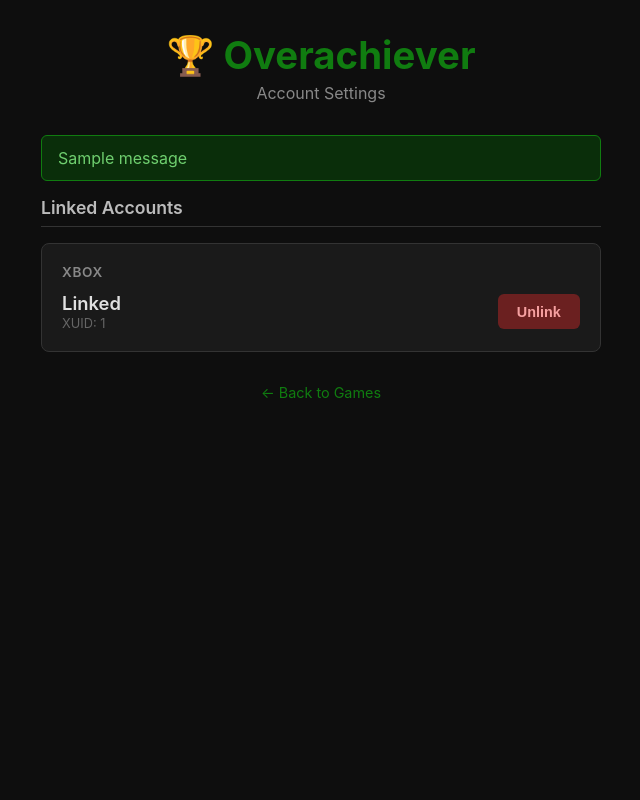
After one commit to bmoneill/overachiever, a Flask app: page /settings in a window 1280 px wide. The commit adds this page. Shown: the whole page, without its empty margins (319-959 px from the left). Run offline with Flask 3, Linux system fonts and the light colour scheme; a user stored in the database is signed in; tables that the repository leaves empty hold one stand-in row (values such as "Sample post"); one stand-in notice (Sample message) is shown; a database or web service that is not in the repository returns one stand-in record (values such as "Sample title"); data that the repository does not hold is empty.

Commit message:
Add Settings page

```diff
--- a/src/__init__.py
+++ b/src/__init__.py
@@ -19,7 +19,7 @@ login_manager.login_message_category = "error"
 # Each module uses `from . import app` / `from . import login_manager`
 # to register route decorators and callbacks on the already-created
 # instances, avoiding circular-import issues.
-from . import db, auth, routes  # noqa: E402, F401
+from . import db, auth, routes, settings  # noqa: E402, F401
 
 app.teardown_appcontext(db.close_db)
 
--- a/src/api/achievement.py
+++ b/src/api/achievement.py
@@ -1,9 +1,6 @@
 from abc import ABC, abstractmethod
 
-PLATFORM_PSN = 0
-PLATFORM_XBOX = 1
-PLATFORM_STEAM = 2
-
+from .platform import PLATFORM_PSN, PLATFORM_XBOX, PLATFORM_STEAM
 
 class Achievement:
     """Platform-agnostic representation of a single achievement."""
--- /dev/null
+++ b/src/api/platform.py
@@ -0,0 +1,3 @@
+PLATFORM_PSN = 0
+PLATFORM_XBOX = 1
+PLATFORM_STEAM = 2
--- a/src/api/xbox.py
+++ b/src/api/xbox.py
@@ -302,3 +302,48 @@ class XboxAchievementAPI(AchievementAPI):
             f"Achievement {achievement_id} not found for user {user_id} "
             f"in title {title_id}."
         )
+
+
+from .profile import Profile, ProfileAPI, ProfileAPIError
+from .platform import PLATFORM_XBOX as _PLATFORM_XBOX
+
+
+class XboxProfileAPI(ProfileAPI):
+    """Fetch Xbox user profiles from the OpenXBL API."""
+
+    def get_user_profile(self, user_id: str) -> Profile:
+        """Return the Xbox profile for the given XUID.
+
+        Raises :class:`ProfileAPIError` if the request fails or the
+        response format is unexpected.
+        """
+        try:
+            content = xbl_get(f"/v2/account/{user_id}")
+        except AchievementAPIError as exc:
+            raise ProfileAPIError(
+                f"Failed to fetch Xbox profile for user {user_id}: {exc}"
+            ) from exc
+
+        try:
+            settings = content["profileUsers"][0]["settings"]
+        except (KeyError, IndexError, TypeError) as exc:
+            raise ProfileAPIError(
+                f"Unexpected response format when fetching Xbox profile "
+                f"for user {user_id}."
+            ) from exc
+
+        settings_map = {s["id"]: s["value"] for s in settings}
+
+        gamertag = settings_map.get("Gamertag")
+        if not gamertag:
+            raise ProfileAPIError(
+                f"Gamertag not found in Xbox profile for user {user_id}."
+            )
+
+        avatar_url = settings_map.get("GameDisplayPicRaw", "")
+
+        return Profile(
+            platform_id=_PLATFORM_XBOX,
+            name=gamertag,
+            image_url=avatar_url,
+        )
--- a/src/auth.py
+++ b/src/auth.py
@@ -123,9 +123,8 @@ def register():
         username = request.form.get("username", "").strip()
         email = request.form.get("email", "").strip()
         password = request.form.get("password", "")
-        xuid = request.form.get("xuid", "").strip()
 
-        if not username or not email or not password or not xuid:
+        if not username or not email or not password:
             flash("Please fill in all fields.", "error")
             return redirect(url_for("register"))
 
@@ -142,8 +141,8 @@ def register():
 
         password_hash = generate_password_hash(password)
         db.execute(
-            "INSERT INTO users (username, email, password_hash, xuid) VALUES (?, ?, ?, ?)",
-            (username, email, password_hash, xuid),
+            "INSERT INTO users (username, email, password_hash) VALUES (?, ?, ?)",
+            (username, email, password_hash),
         )
         db.commit()
 
--- a/src/templates/achievement_guides.html
+++ b/src/templates/achievement_guides.html
@@ -211,6 +211,9 @@
                 <a class="nav-link" href="{{ url_for('my_games') }}"
                     >My Games</a
                 >
+                <a class="nav-link" href="{{ url_for('settings') }}"
+                    >Settings</a
+                >
                 <a class="nav-link logout" href="{{ url_for('logout') }}"
                     >Log Out</a
                 >
--- a/src/templates/game_achievements.html
+++ b/src/templates/game_achievements.html
@@ -186,6 +186,9 @@
                 <a class="nav-link" href="{{ url_for('my_games') }}"
                     >My Games</a
                 >
+                <a class="nav-link" href="{{ url_for('settings') }}"
+                    >Settings</a
+                >
                 <a class="nav-link logout" href="{{ url_for('logout') }}"
                     >Log Out</a
                 >
--- a/src/templates/game_guides.html
+++ b/src/templates/game_guides.html
@@ -198,6 +198,9 @@
                 <a class="nav-link" href="{{ url_for('my_games') }}"
                     >My Games</a
                 >
+                <a class="nav-link" href="{{ url_for('settings') }}"
+                    >Settings</a
+                >
                 <a class="nav-link logout" href="{{ url_for('logout') }}"
                     >Log Out</a
                 >
--- a/src/templates/games.html
+++ b/src/templates/games.html
@@ -191,6 +191,7 @@
     <body>
         <div class="nav-bar">
             <a class="nav-link" href="{{ url_for('my_games') }}">My Games</a>
+            <a class="nav-link" href="{{ url_for('settings') }}">Settings</a>
             <a class="nav-link logout" href="{{ url_for('logout') }}"
                 >Log Out</a
             >
--- /dev/null
+++ b/src/templates/settings.html
@@ -0,0 +1,228 @@
+<!doctype html>
+<html lang="en">
+    <head>
+        <meta charset="UTF-8" />
+        <meta name="viewport" content="width=device-width, initial-scale=1.0" />
+        <title>Settings – Overachiever</title>
+        <style>
+            * {
+                box-sizing: border-box;
+                margin: 0;
+                padding: 0;
+            }
+            body {
+                font-family:
+                    -apple-system, BlinkMacSystemFont, "Segoe UI", Roboto,
+                    Helvetica, Arial, sans-serif;
+                background: #0e0e0e;
+                color: #e0e0e0;
+                display: flex;
+                justify-content: center;
+                min-height: 100vh;
+                padding: 2rem 1rem;
+            }
+            .container {
+                max-width: 560px;
+                width: 100%;
+            }
+            h1 {
+                font-size: 2.4rem;
+                margin-bottom: 0.25rem;
+                color: #107c10;
+                text-align: center;
+            }
+            .subtitle {
+                color: #888;
+                margin-bottom: 2rem;
+                font-size: 1rem;
+                text-align: center;
+            }
+            .section-title {
+                font-size: 1.1rem;
+                font-weight: 600;
+                margin-bottom: 1rem;
+                color: #bbb;
+                border-bottom: 1px solid #333;
+                padding-bottom: 0.5rem;
+            }
+            .card {
+                background: #1a1a1a;
+                border: 1px solid #333;
+                border-radius: 8px;
+                padding: 1.25rem;
+                margin-bottom: 1rem;
+            }
+            .card-header {
+                font-size: 0.85rem;
+                font-weight: 600;
+                text-transform: uppercase;
+                letter-spacing: 0.05em;
+                color: #888;
+                margin-bottom: 0.75rem;
+            }
+            .profile-row {
+                display: flex;
+                align-items: center;
+                gap: 1rem;
+            }
+            .profile-row img {
+                width: 64px;
+                height: 64px;
+                border-radius: 50%;
+                border: 2px solid #107c10;
+                object-fit: cover;
+            }
+            .profile-info {
+                flex: 1;
+            }
+            .profile-info .gamertag {
+                font-size: 1.15rem;
+                font-weight: 600;
+                color: #e0e0e0;
+            }
+            .profile-info .xuid-label {
+                font-size: 0.8rem;
+                color: #666;
+                margin-top: 0.15rem;
+            }
+            .btn {
+                display: inline-block;
+                padding: 0.6rem 1.2rem;
+                font-size: 0.9rem;
+                font-weight: 600;
+                border: none;
+                border-radius: 6px;
+                cursor: pointer;
+                text-decoration: none;
+                text-align: center;
+                transition:
+                    background 0.2s,
+                    opacity 0.2s;
+            }
+            .btn-green {
+                background: #107c10;
+                color: #fff;
+            }
+            .btn-green:hover {
+                background: #0e6b0e;
+            }
+            .btn-red {
+                background: #6b2020;
+                color: #f5a0a0;
+            }
+            .btn-red:hover {
+                background: #7d2828;
+            }
+            .btn-disabled {
+                background: #333;
+                color: #666;
+                cursor: not-allowed;
+            }
+            .btn-disabled:hover {
+                background: #333;
+            }
+            .not-linked {
+                color: #666;
+                font-size: 0.9rem;
+            }
+            .error {
+                background: #3b1010;
+                border: 1px solid #6b2020;
+                color: #f5a0a0;
+                padding: 0.75rem 1rem;
+                border-radius: 6px;
+                margin-bottom: 1rem;
+            }
+            .success {
+                background: #0a2e0a;
+                border: 1px solid #107c10;
+                color: #6fcf6f;
+                padding: 0.75rem 1rem;
+                border-radius: 6px;
+                margin-bottom: 1rem;
+            }
+            .nav-link {
+                display: block;
+                text-align: center;
+                margin-top: 2rem;
+                font-size: 0.9rem;
+                color: #107c10;
+                text-decoration: none;
+            }
+            .nav-link:hover {
+                text-decoration: underline;
+            }
+        </style>
+    </head>
+    <body>
+        <div class="container">
+            <h1>🏆 Overachiever</h1>
+            <p class="subtitle">Account Settings</p>
+
+            {% with messages = get_flashed_messages(with_categories=true) %} {%
+            for category, message in messages %}
+            <div class="{{ category }}">{{ message }}</div>
+            {% endfor %} {% endwith %}
+
+            <h2 class="section-title">Linked Accounts</h2>
+
+            <div class="card">
+                <div class="card-header">Xbox</div>
+                {% if current_user.xuid %}
+                <div class="profile-row">
+                    {% if xbox_profile and xbox_profile.image_url %}
+                    <img src="{{ xbox_profile.image_url }}" alt="Xbox Avatar" />
+                    {% endif %}
+                    <div class="profile-info">
+                        {% if xbox_profile %}
+                        <div class="gamertag">{{ xbox_profile.name }}</div>
+                        {% else %}
+                        <div class="gamertag">Linked</div>
+                        {% endif %}
+                        <div class="xuid-label">
+                            XUID: {{ current_user.xuid }}
+                        </div>
+                    </div>
+                    <form method="POST" action="{{ url_for('xbox_unlink') }}">
+                        <button
+                            type="submit"
+                            class="btn btn-red"
+                            onclick="return confirm('Unlink your Xbox account?')"
+                        >
+                            Unlink
+                        </button>
+                    </form>
+                </div>
+                {% else %}
+                <form
+                    method="POST"
+                    action="{{ url_for('xbox_link') }}"
+                    style="display: flex; align-items: center; gap: 0.75rem"
+                >
+                    <input
+                        type="text"
+                        name="xuid"
+                        placeholder="Enter XUID"
+                        required
+                        style="
+                            flex: 1;
+                            padding: 0.6rem 0.75rem;
+                            font-size: 0.9rem;
+                            background: #0e0e0e;
+                            border: 1px solid #444;
+                            border-radius: 6px;
+                            color: #e0e0e0;
+                            outline: none;
+                        "
+                    />
+                    <button type="submit" class="btn btn-green">Link</button>
+                </form>
+                {% endif %}
+            </div>
+
+            <a class="nav-link" href="{{ url_for('my_games') }}"
+                >← Back to Games</a
+            >
+        </div>
+    </body>
+</html>
```
Also changed, not shown: src/api/profile.py (added, +31 -0 lines), src/settings.py (added, +72 -0 lines), src/templates/register.html (+121 -26 lines).
